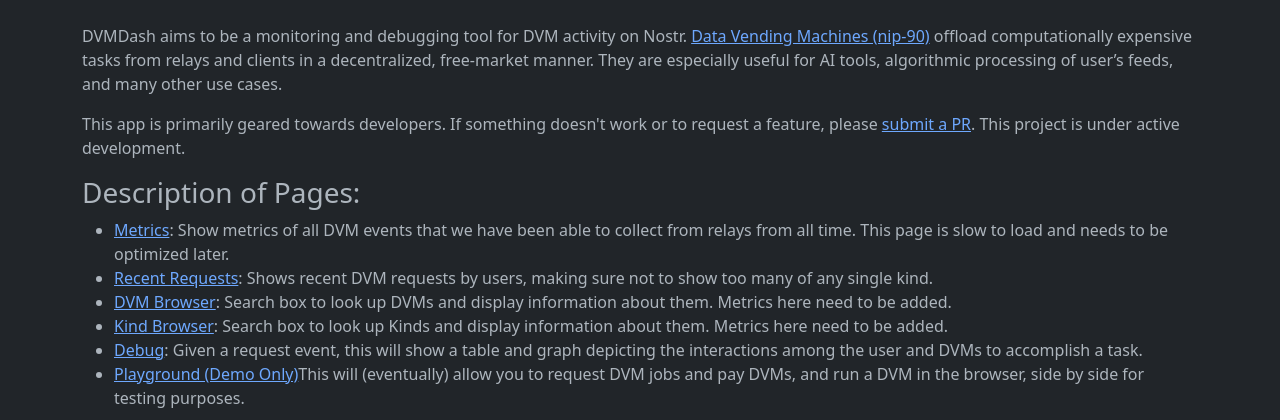
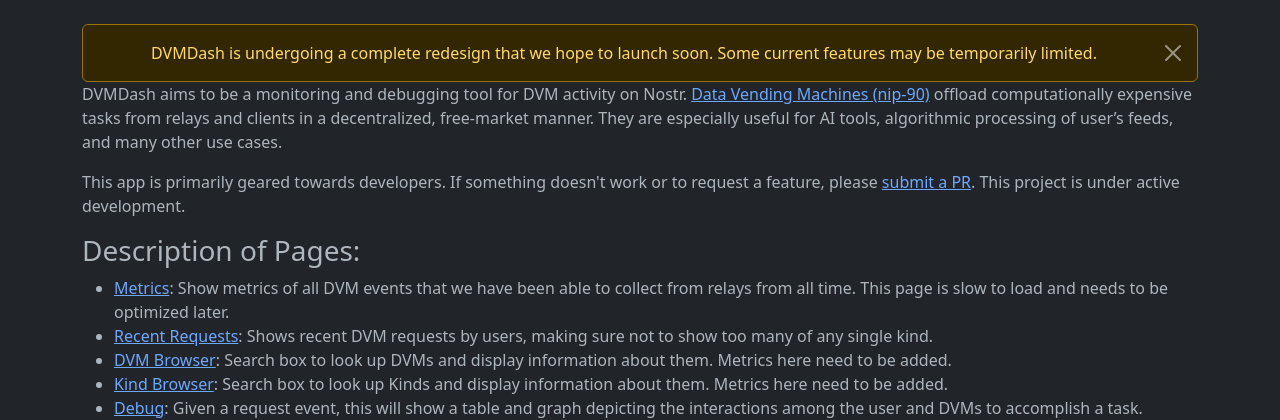
Before and after one commit to dtdannen/dvmdash, a Django app: template dvmdash/monitor/templates/monitor/about.html in a window 1280 px wide. Shown: the part 56-476 px from the top of the page. Run offline with Django 5.2, Linux system fonts and the light colour scheme; the template is opened without the code that fills it, so the values that code supplies are empty; some libraries are stand-ins or nearby versions.

Commit message:
added banner on about page that features may be limited

```diff
--- a/dvmdash/monitor/templates/monitor/about.html
+++ b/dvmdash/monitor/templates/monitor/about.html
@@ -3,7 +3,14 @@
 
 {% block title %}What is DVMDash?{% endblock %}
 
+
+
 {% block content %}
+
+    <div class="alert alert-warning alert-dismissible fade show m-0 text-center" role="alert">
+        DVMDash is undergoing a complete redesign that we hope to launch soon. Some current features may be temporarily limited.
+        <button type="button" class="btn-close" data-bs-dismiss="alert" aria-label="Close"></button>
+    </div>
 
     <p>DVMDash aims to be a monitoring and debugging tool for DVM activity on Nostr.
         <a href="https://github.com/nostr-protocol/nips/blob/master/90.md">Data Vending Machines (nip-90)</a>
```
